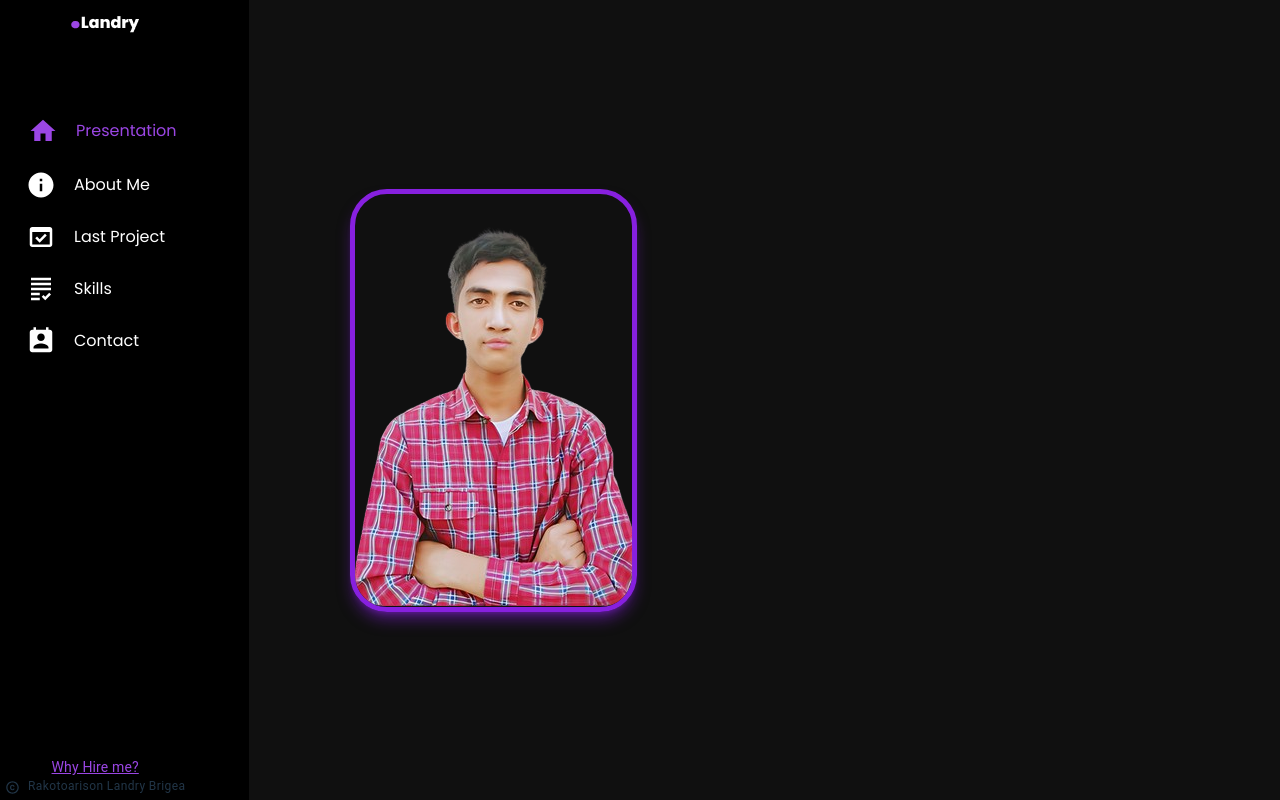
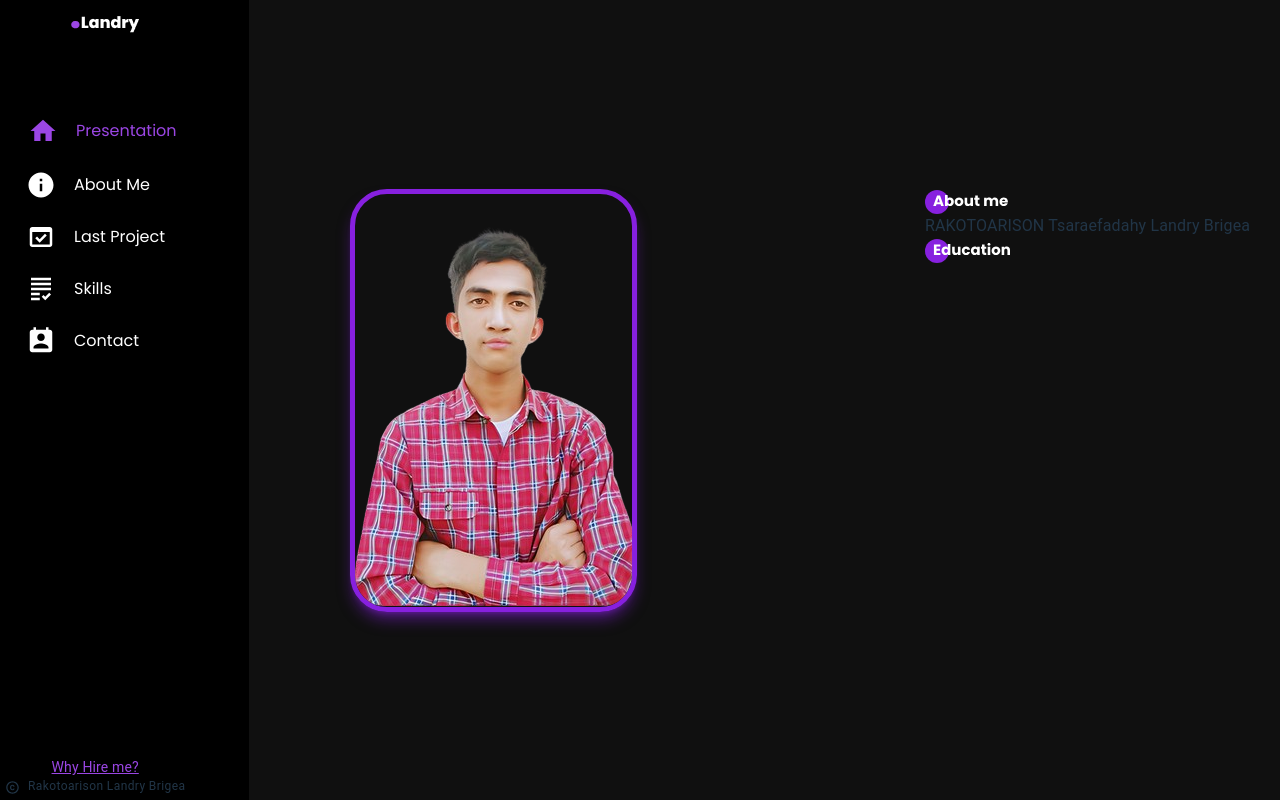
Before and after one commit to rakotoarisonlandry/Portfolio, a React (Vite) app: page /about in a window 1280 px wide. Built offline with nearby package versions, Linux system fonts and the light colour scheme.

Commit message:
Change and add image

```diff
--- a/src/pages/About/About.jsx
+++ b/src/pages/About/About.jsx
@@ -1,15 +1,23 @@
 import { Box } from "@mui/material";
 import React from "react";
-import {Typography} from "@mui/material";
+import { Typography } from "@mui/material";
 import Landry from "../../../public/assets/img/landry.png";
+import about from "../../../public/assets/img/about.svg";
+import education from "../../../public/assets/img/Education.svg";
 function About() {
   return (
-    <Box className="ml-[350px] ">
+    <Box className="ml-[350px] flex justify-around space-x-72 h-full">
       <Box className="border-[#8720DF] shadow-lg shadow-[#8720DF]/50 overflow-hidden pt-7 border-[5px] rounded-[37px]">
-        <img src={Landry} alt="" />
+        <img src={Landry} alt="" className="hover:scale-105 hover:transition-colors " />
       </Box>
       <Box>
-
+        <Box>
+          <img src={about} alt="" />
+        </Box>
+        <Typography>RAKOTOARISON Tsaraefadahy Landry Brigea</Typography>
+        <Box>
+          <img src={education} alt="" />
+        </Box>
       </Box>
     </Box>
   );
```
